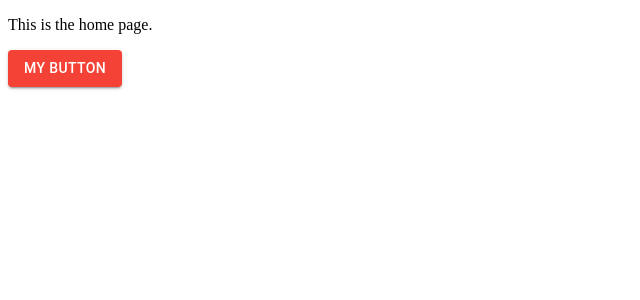
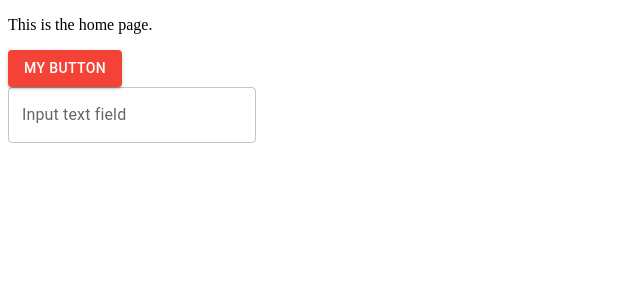
Before and after one commit to JakeFernandes98/ProjectAccess, a Next.js app in the folder client/: page / in a window 1280 px wide. Shown: the top 300 px of the page, without its empty margins (0-640 px from the left). Built offline with nearby package versions, Linux system fonts and the light colour scheme.

Commit message:
added basic text input field component

```diff
--- a/client/components/Button/Button.tsx
+++ b/client/components/Button/Button.tsx
@@ -1,5 +1,4 @@
 import * as React from 'react';
-import Stack from '@mui/material/Stack';
 import Button from '@mui/material/Button';
 import ButtonProps from './Button.types';
 
--- /dev/null
+++ b/client/components/TextField/TextField.tsx
@@ -0,0 +1,12 @@
+import * as React from 'react';
+import Box from '@mui/material/Box';
+import TextField from '@mui/material/TextField';
+import TextFieldProps from './TextField.types';
+
+export default function BasicTextFields({label}:TextFieldProps) {
+  return (
+    <Box component="form" >
+      <TextField variant="outlined" label={label}></TextField>
+    </Box>
+  );
+}
--- /dev/null
+++ b/client/components/TextField/TextField.types.ts
@@ -0,0 +1,4 @@
+export default interface TextFieldProps {
+    /** The text field text */
+    label: string;
+}
--- a/client/pages/index.tsx
+++ b/client/pages/index.tsx
@@ -1,6 +1,7 @@
 import type { NextPage } from 'next'
 
 import Button from '../components/Button/Button'
+import TextField from '../components/TextField/TextField'
 
 const Home: NextPage = () => {
   return (
@@ -9,6 +10,7 @@ const Home: NextPage = () => {
        This is the home page.
      </p>
      <Button label="My Button"></Button>
+     <TextField label="Input text field"></TextField>
    </div>
   )
 }
```
